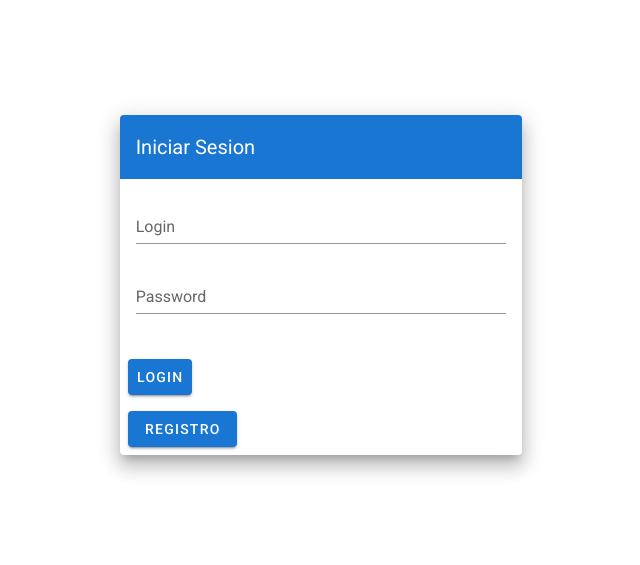
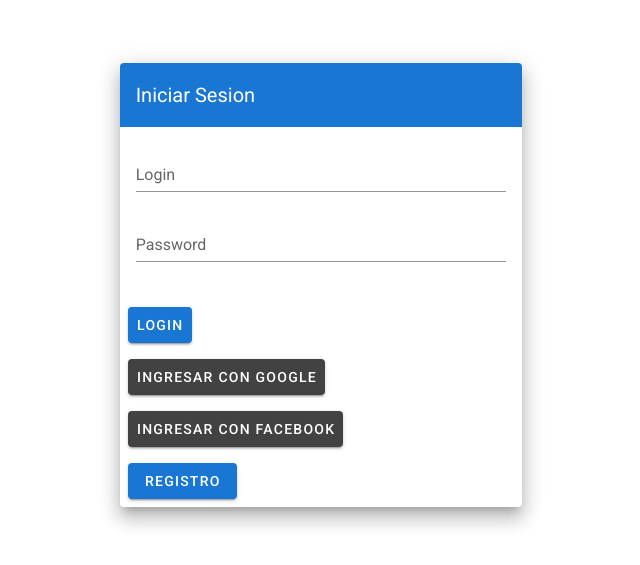
Before and after one commit to alexjose131/Firebase-Vuejs, a Vue app: page /login in a window 1280 px wide. Shown: the part 115-680 px from the top of the page, without its empty margins (319-959 px from the left). Built offline with nearby package versions, Linux system fonts and the light colour scheme; no server answers.

Commit message:
autenticacion con google y facebook

```diff
--- a/package.json
+++ b/package.json
@@ -12,8 +12,10 @@
     "axios": "^0.19.2",
     "core-js": "^3.6.4",
     "firebase": "^7.14.2",
+    "firebaseui": "^4.5.0",
     "vue": "^2.6.11",
     "vue-class-component": "^7.2.3",
+    "vue-google-signin-button-directive": "^1.0.3",
     "vue-property-decorator": "^8.4.1",
     "vue-router": "^3.1.6",
     "vuefire": "^2.2.2",
--- a/src/firebase.ts
+++ b/src/firebase.ts
@@ -17,5 +17,8 @@ const config = {
 const fb = firebase.initializeApp(config);
 const db = firebase.firestore();
 const fs = firebase.storage();
+const fa = firebase.auth();
+const providerGoogle = new firebase.auth.GoogleAuthProvider()
+const providerFacebook = new firebase.auth.FacebookAuthProvider()
 
-export {fb, db, fs}
+export {fb, db, fs, fa, providerGoogle, providerFacebook}
--- a/src/views/Login.vue
+++ b/src/views/Login.vue
@@ -1,5 +1,8 @@
 <template>
     <v-app id="inspire">
+
+      <meta name="google-signin-client_id" content="516785942358-39lmimh5jdt7au1u4jre5188nkgnbkf8.apps.googleusercontent.com">
+
     <v-content>
       <v-container
         class="fill-height"
@@ -44,6 +47,14 @@
               </v-card-actions>
 
               <v-card-actions>
+                <v-btn @click="loginGoogle" color="secondary">Ingresar con Google</v-btn>
+              </v-card-actions>
+
+              <v-card-actions>
+                <v-btn @click="loginFacebook" color="secondary">Ingresar con Facebook</v-btn>
+              </v-card-actions>
+
+              <v-card-actions>
                 <router-link :to="{name: 'Registro'}">
                     <v-btn color="primary">Registro </v-btn>
                 </router-link>
@@ -56,3 +67,36 @@
     </v-content>
   </v-app>
 </template>
+
+
+<script lang="ts">
+
+import {Vue} from 'vue-property-decorator'
+import Component from "vue-class-component";
+import { fa, providerGoogle, providerFacebook } from '../firebase';
+
+  @Component
+  export default class Registro extends Vue{
+    loginGoogle(){
+      fa.signInWithPopup(providerGoogle).then(result =>{
+        const token = result.credential
+        const user = result.user
+        console.log("datos del usuario",user);
+        console.log("token", token);
+      }).catch(error =>{
+        console.log(error);
+      })
+    };
+
+    loginFacebook(){
+      fa.signInWithPopup(providerFacebook).then(result => {
+        const token = result.credential
+      const user = result.user
+      console.log("datos del usuario",user);
+      console.log("token", token);
+      }).catch(error =>{
+        console.log(error);
+      })
+    }
+  }
+</script>
```
Also changed, not shown: 1 other file (tests, documents, lock files or other folders).
